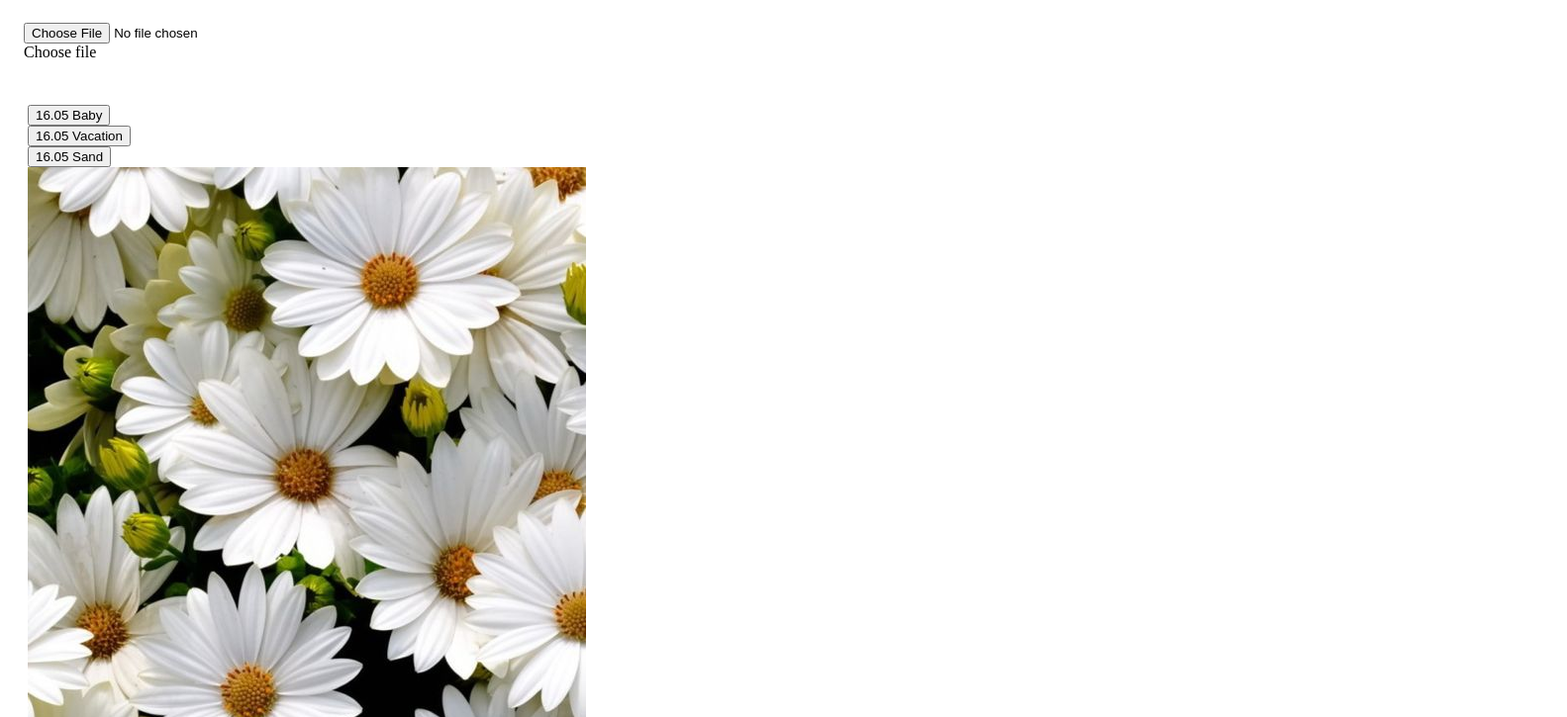
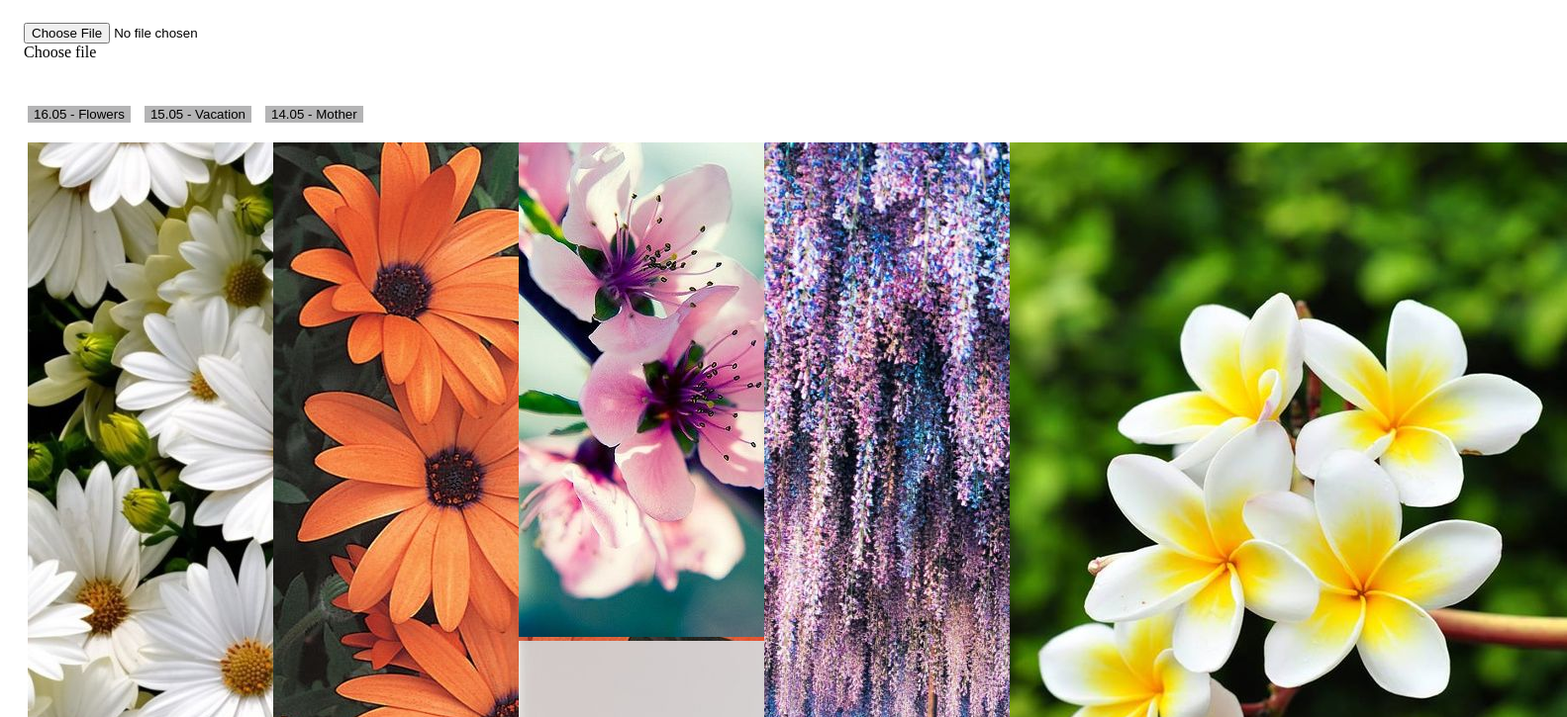
Before and after one commit to lagron1000/pics4words---hackathon, a website with bundled scripts: page public/index.html in a window 1280 px wide. Shown: the part 431-1156 px from the top of the page at 99% size, 1583 px wide, since content can reach past the window. Built offline with nearby package versions, Linux system fonts and the light colour scheme; files whose address does not match are found by name; a web font is replaced by a local one.

Commit message:
Edited past days bar design & added responsive columns grid to gallery

```diff
--- a/public/index.html
+++ b/public/index.html
@@ -11,17 +11,6 @@
 </head>
 
 <body>
-   <!-- <nav class="navbar navbar-default navbar-fixed-top">
-      <div class="container-fluid">
-         <div class="collapse navbar-collapse" id="bs-example-navbar-collapse-1">
-            <ul class="nav navbar-nav navbar-left">
-               <li>
-                  <a href="#">About us</a>
-               </li>
-            </ul>
-         </div>
-      </div>
-   </nav> -->
 
    <nav class="navbar navbar-expand-lg navbar-light bg-light">
       <a class="navbar-brand" href="#">Pics4words</a>
@@ -45,6 +34,7 @@
                   aria-expanded="false">
                   <span>Today</span>
                </a>
+
                <div class="dropdown-menu" aria-labelledby="navbarDropdown">
                   <a class="dropdown-item" href="#">Action</a>
                   <a class="dropdown-item" href="#">Another action</a>
@@ -64,7 +54,7 @@
    </nav>
 
    <header>
-      <div class="jumbotron jumbotron-fluid header_description_">
+      <div class="jumbotron jumbotron-fluid headerDescription_">
          <div class="container">
             <h1 class="display-4">Pics4words</h1>
             <!-- <p class="lead">Upload your photo in reference to the daily word</p> -->
@@ -73,7 +63,7 @@
          </div>
       </div>
 
-      <div class="jumbotron jumbotron-fluid header_upload_">
+      <div class="jumbotron jumbotron-fluid headerUpload_">
          <div class="container">
             <p>
                <span>Daily Word</span>
@@ -99,25 +89,25 @@
    </header>
 
    <main>
-      <div class="btn-toolbar" role="toolbar" aria-label="Toolbar with button groups">
-         <div class="btn-group mr-2" role="group" aria-label="First group">
-            <button type="button" class="btn btn-secondary">
+      <div class="btn-toolbar pastDays_" role="toolbar" aria-label="Toolbar with button groups">
+         <!-- <div class="btn-group mr-2" role="group" aria-label="First group"></div> -->
+         <button class="btn btn-primary pastday_" type="button">
             <span>16.05</span>
-               <span>Baby</span>
+            <span> - </span>
+            <span>Flowers</span>
          </button>
-         </div>
-         <div class="btn-group mr-2" role="group" aria-label="Second group">
-            <button type="button" class="btn btn-secondary">
-               <span>16.05</span>
+
+         <button class="btn btn-primary pastday_" type="button">
+            <span>15.05</span>
+            <span> - </span>
             <span>Vacation</span>
          </button>
-         </div>
-         <div class="btn-group" role="group" aria-label="Third group">
-            <button type="button" class="btn btn-secondary">
-               <span>16.05</span>
-               <span>Sand</span>
+
+         <button class="btn btn-primary pastday_" type="button">
+            <span>14.05</span>
+            <span> - </span>
+            <span>Mother</span>
          </button>
-         </div>
       </div>
 
 
@@ -255,7 +245,8 @@
    </footer>
 
    <script id="day-template" type="text/x-handlebars-template">
-    <div class="imgloc" data-id="{{_id}}"><img src="{{url}}">
+      <div class="imgloc" data-id="{{_id}}">
+         <img src="{{url}}">
       </div>
    </script>
    <script src="jquery/dist/jquery.js"></script>
@@ -307,7 +298,8 @@
 
 </header>
 <script id="day-template" type="text/x-handlebars-template">
-    <div class="imgloc" data-id="{{_id}}"><img src="{{url}}">
+   <div class="imgloc" data-id="{{_id}}">
+      <img src="{{url}}">
    </div>
 </script>
 <script src="jquery/dist/jquery.js"></script>
@@ -315,4 +307,5 @@
 <script src="handlebars/dist/handlebars.js"></script>
 <script src="main.js" type="module"></script>
 </body>
+
 </html>
--- a/public/style.css
+++ b/public/style.css
@@ -44,18 +44,26 @@ main {
   } */
 
 
-.header_description_ {
+.headerDescription_ {
    text-align: center;
    margin-bottom: 0px;
    /* border-bottom: 1px solid #a1a1a1; */
    padding: 1.5rem 1rem;
 }
-.header_upload_ {
+.headerUpload_ {
    text-align: center;
    margin-bottom: 0px;
    /* border-bottom: 1px solid #a1a1a1; */
    padding: 1.5rem 1rem;
 }
+.pastDays_ {
+   padding-bottom: 20px;
+}
+   .pastday_ {
+      margin-right: 10px;
+      background-color: #b4b4b5;
+      border: 0;
+   }
 
 .intro-text {
    padding-top: 75px;
@@ -112,3 +120,36 @@ main {
 .custom-file, .photoUpload_ {
    text-align: left;
 }
+
+
+@media (min-width: 34em) {
+   .card-columns {
+       -webkit-column-count: 2;
+       -moz-column-count: 2;
+       column-count: 2;
+   }
+}
+
+@media (min-width: 48em) {
+   .card-columns {
+       -webkit-column-count: 3;
+       -moz-column-count: 3;
+       column-count: 3;
+   }
+}
+
+@media (min-width: 62em) {
+   .card-columns {
+       -webkit-column-count: 4;
+       -moz-column-count: 4;
+       column-count: 4;
+   }
+}
+
+@media (min-width: 75em) {
+   .card-columns {
+       -webkit-column-count: 5;
+       -moz-column-count: 5;
+       column-count: 5;
+   }
+}
```
Lines whose indentation alone changed are shown as unchanged.
